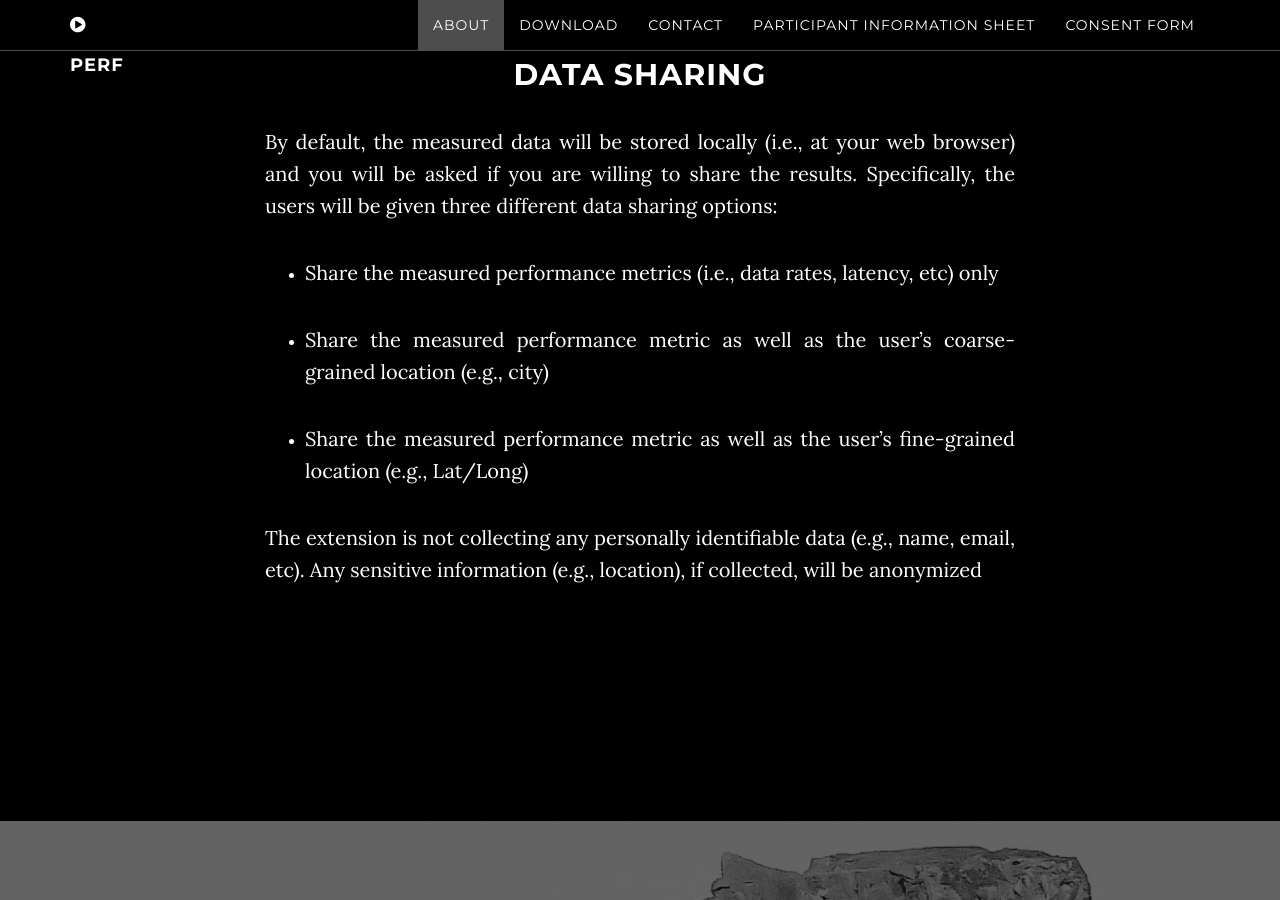
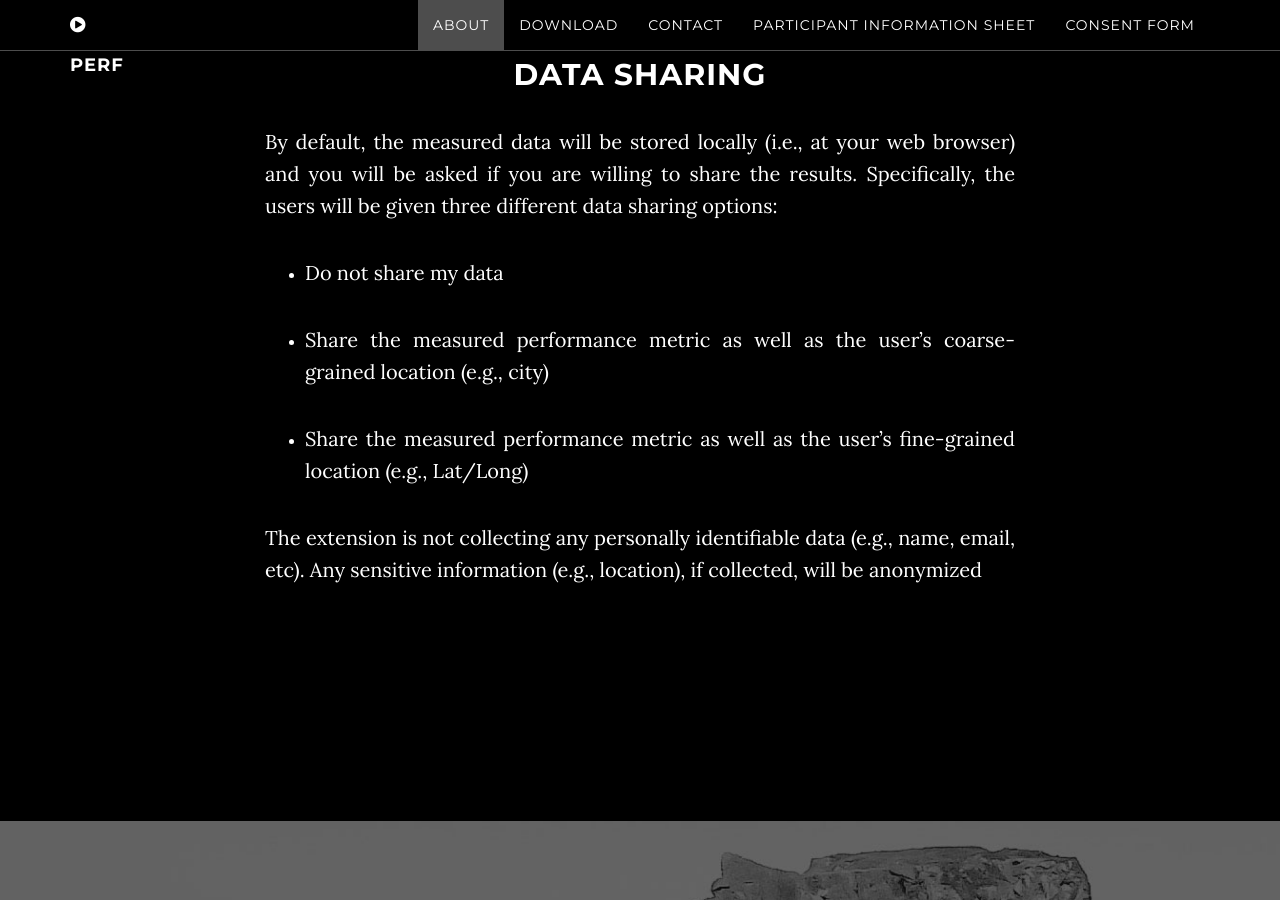
Before and after one commit to socsys/measurements, a Jekyll site: the page built from index.html, in a window 1280 px wide and 900 px high, scrolled down 1811 px. Built offline with Jekyll 4.4.1, drawn with Linux system fonts in a browser that asks for light colours.

Commit message:
Update about.html

```diff
--- a/_includes/about.html
+++ b/_includes/about.html
@@ -48,7 +48,7 @@
 
               <p> By default, the measured data will be stored locally (i.e., at your web browser) and you will be asked if you are willing to share the results. Specifically, the users will be given three different data sharing options:  <p1>
                 <ul>
-                  <li><p>Share the measured performance metrics (i.e., data rates, latency, etc) only</p> </li>
+                  <li><p> Do not share my data </p> </li>
                   <li><p>Share the measured performance metric as well as the user’s coarse-grained location (e.g., city)</p>  </li>
                   <li><p>Share the measured performance metric as well as the user’s fine-grained location (e.g., Lat/Long)</p>  </li>
                 </ul>
```
